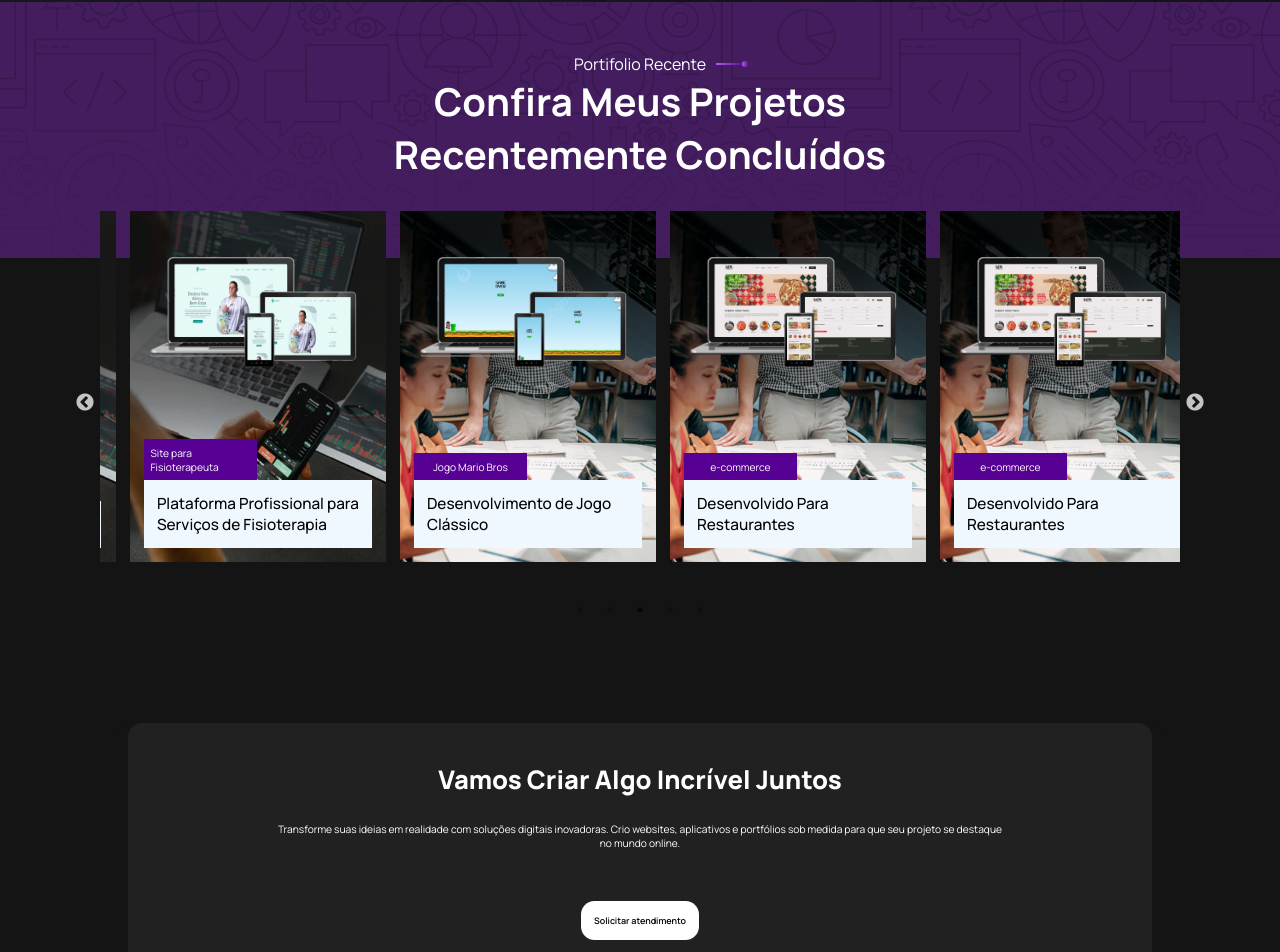
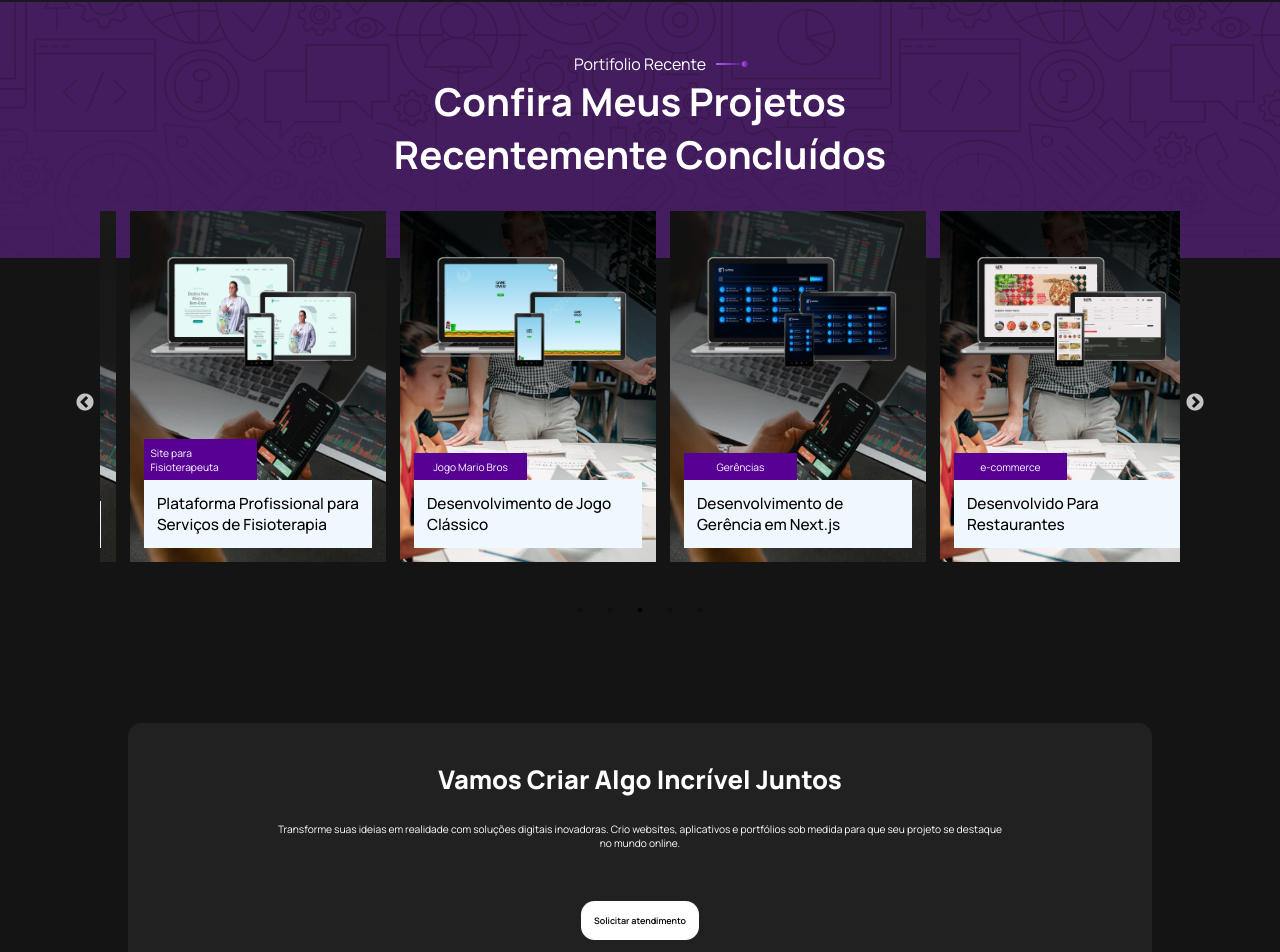
Before and after one commit to PedroPaulo-Git/PortSoftware, a React (Vite) app: page / in a window 1280 px wide. Shown: the part 1475-2427 px from the top of the page. Built offline with nearby package versions, Linux system fonts and the light colour scheme.

Commit message:
add:Softpet project

```diff
--- a/src/components/Projects/Project.tsx
+++ b/src/components/Projects/Project.tsx
@@ -11,6 +11,9 @@ import ProjectPortbackground from '../../assets/project-2.jpg'
 
 import ProjectFisio from '../../assets/fisiowebsite.png'
 import ProjectPortbackgroundFisio from '../../assets/project-2.jpg'
+
+import ProjectSoftpet from '../../assets/softpet.png'
+import ProjectPortbackgroundSoftpet from '../../assets/project-2.jpg'
 
 import ProjectMarioBros from '../../assets/Gamemariobros.png'
 import ProjectIdealbackgroundMarioBros from '../../assets/project-1.jpg'
@@ -114,12 +117,12 @@ export const Project = () => {
                         </div>
                     </div>
                     <div className='project-slide '>
-                        <img className='project-slide-img-background' src={ProjectIdealbackground} alt="" />
-                        <img className='project-slide-img' src={ProjectIdeal} alt="" />
+                        <img className='project-slide-img-background' src={ProjectPortbackgroundSoftpet} alt="" />
+                        <img className='project-slide-img' src={ProjectSoftpet} alt="" />
                         <div className='project-slide-bottom' >
                             <div className='project-slide-bottom-text'>
-                                <span className='project-slide-bottom-subtitle'>e-commerce</span>
-                                <span className='project-slide-bottom-title'>Desenvolvido Para Restaurantes</span>
+                                <span className='project-slide-bottom-subtitle'>Gerências</span>
+                                <span className='project-slide-bottom-title'>Desenvolvimento de Gerência em Next.js</span>
                             </div>
                         </div>
                     </div>
```
Also changed, not shown: src/assets/softpet.png (added).
